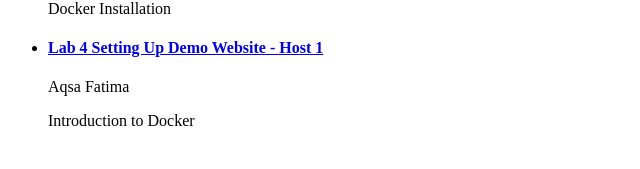
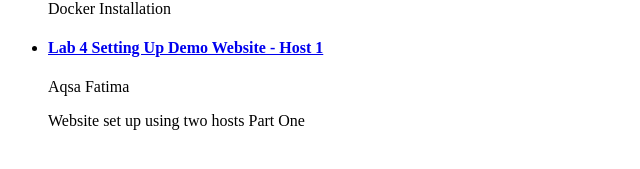
Before and after one commit to opencloudelab/opencloudelab.github.io, a Jekyll site: the page built from Views/Docker/introduction.md, in a window 1280 px wide. Shown: the part 351-520 px from the top of the page, without its empty margins (0-640 px from the left). Built offline with Jekyll 4.4.1, drawn with Linux system fonts in a browser that asks for light colours.

Commit message:
Update 2016-05-04-docker-containers-lab4.md

```diff
--- a/_posts/docker-containers/2016-05-04-docker-containers-lab4.md
+++ b/_posts/docker-containers/2016-05-04-docker-containers-lab4.md
@@ -3,7 +3,7 @@
 title: Lab 4 Setting Up Demo Website - Host 1
 categories: docker-containers
 author: Aqsa Fatima
-description: Introduction to Docker
+description: Website set up using two hosts Part One
 ---
 #### We followed, abridged, and skipped around the guide laid out at:
 [https://docs.docker.com/](https://docs.docker.com/)
```
